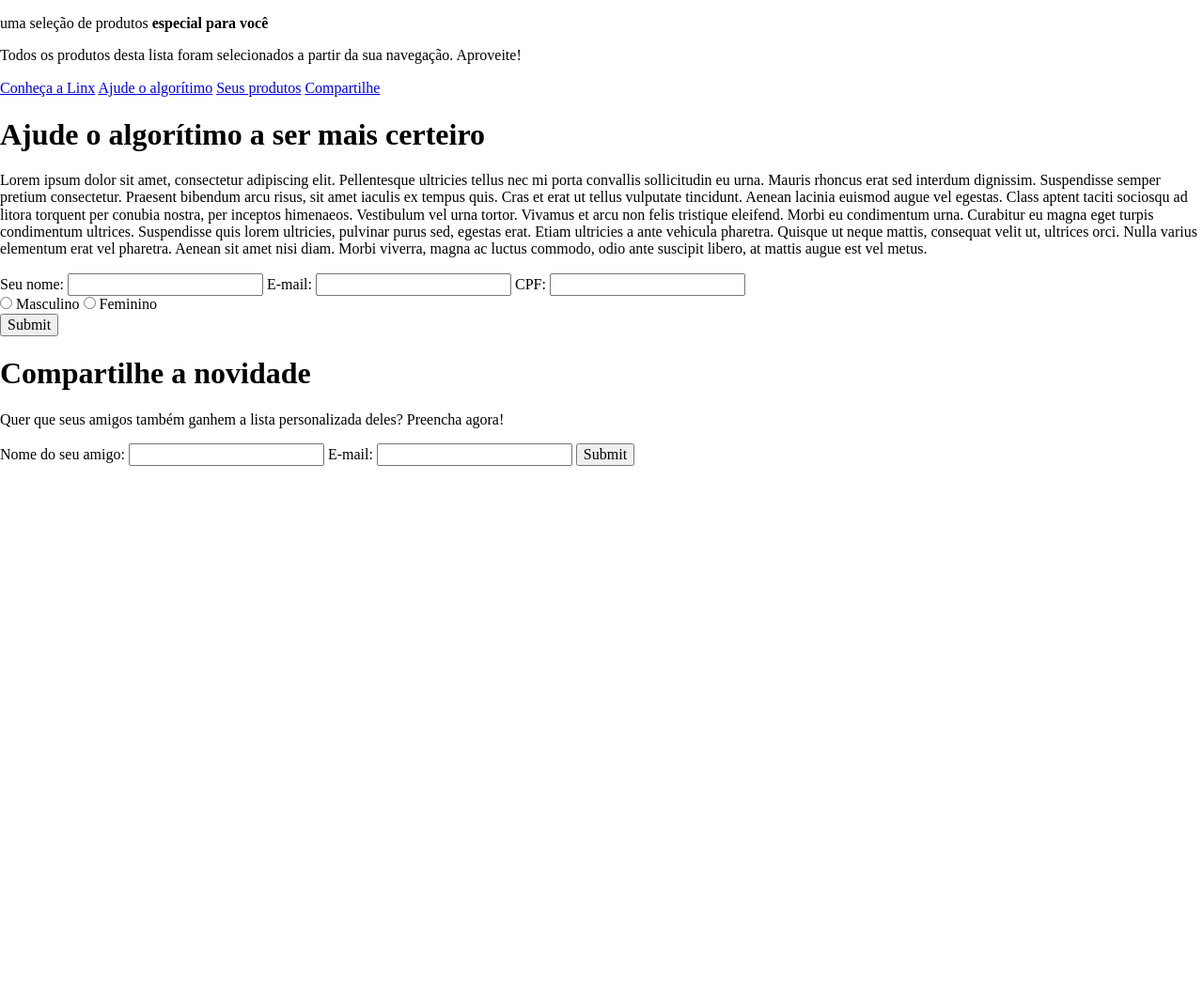
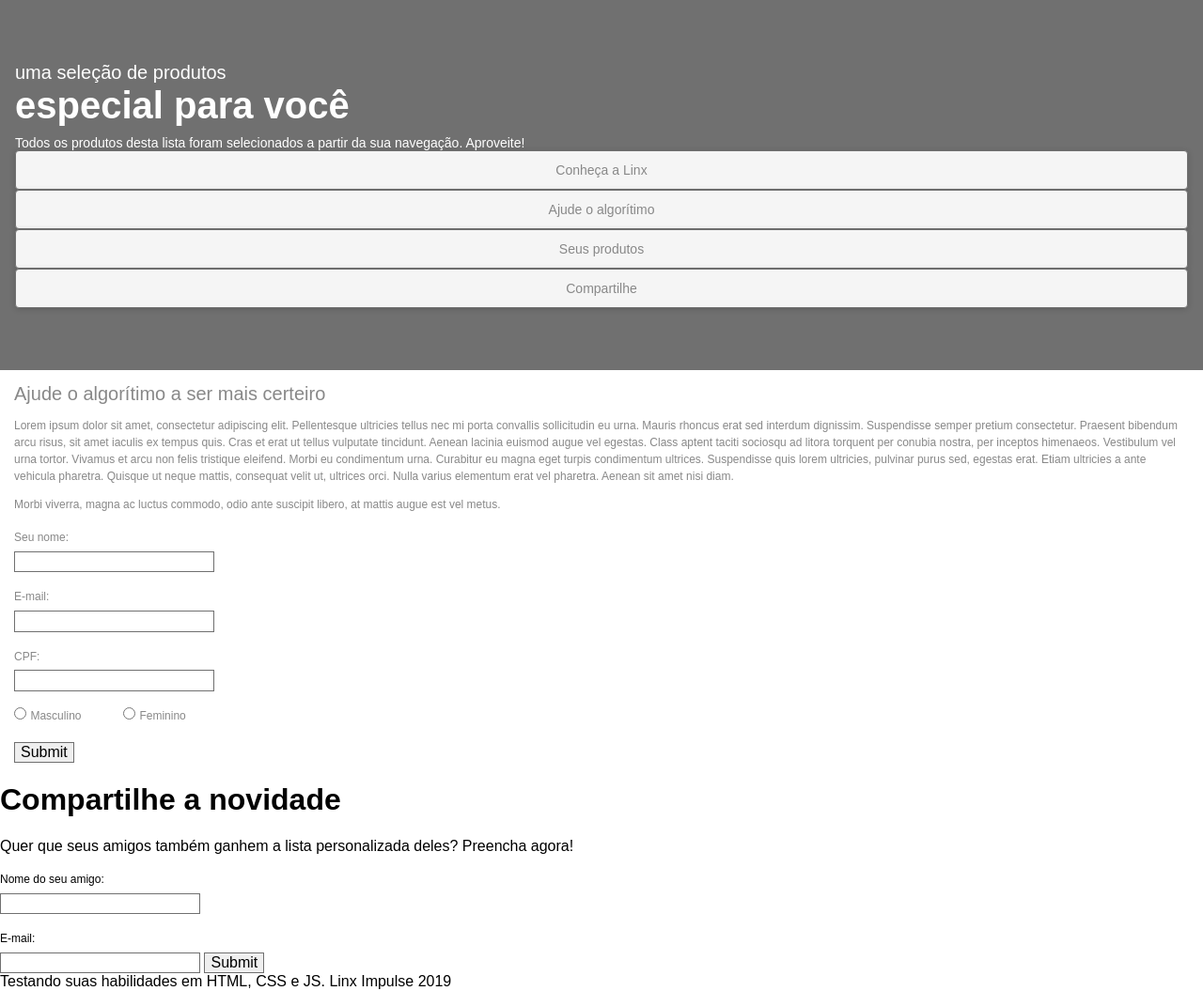
Before and after one commit to vinicius-silva-souza/desafio-frontend-Linx-Impulse, a plain HTML site: page index.html in a window 1280 px wide. Shown: the whole page at 94% size. Before the commit the page ends 800 px from the top, so only its background shows below. Drawn offline with Linux system fonts and the light colour scheme.

Commit message:
Desenvolvendo seções header e ajude o algoritmo

```diff
--- a/index.html
+++ b/index.html
@@ -6,19 +6,26 @@
     <title>Document</title>
     <link rel="stylesheet" href="style/my_flexbox.css">
     <link rel="stylesheet" href="style/normalize.css">
+    <link rel="stylesheet" href="style/style.css">
 </head>
 <body>
-    <main name="principal">
-        <p>uma seleção de produtos <strong>especial para você</strong></p>
-        <p>Todos os produtos desta lista foram selecionados a partir da sua navegação. Aproveite!</p>
-        <a href="#principal">Conheça a Linx</a>
-        <a href="#ajude-algoritmo">Ajude o algorítimo</a>
-        <a href="#produtos">Seus produtos</a>
-        <a href="#compartilhe">Compartilhe</a>
-    </main>
-    <section name="ajude-algoritmo">
+    <header>
+        <div>
+            <p id="hd-text-one">uma seleção de produtos</p>
+            <p id="hd-text-two"><strong>especial para você</strong></p>
+            <p id="hd-text-three">Todos os produtos desta lista foram selecionados a partir da sua navegação. Aproveite!</p>
+        </div>
+        <nav>
+            <a href="#">Conheça a Linx</a>
+            <a href="#ajude-algoritmo">Ajude o algorítimo</a>
+            <a href="#produtos">Seus produtos</a>
+            <a href="#compartilhe">Compartilhe</a>
+        </nav>
+    </header>
+    <section id="ajude-algoritmo" name="ajude-algoritmo">
         <h1>Ajude o algorítimo a ser mais certeiro</h1>
-        <p>Lorem ipsum dolor sit amet, consectetur adipiscing elit. Pellentesque ultricies tellus nec mi porta convallis sollicitudin eu urna. Mauris rhoncus erat sed interdum dignissim. Suspendisse semper pretium consectetur. Praesent bibendum arcu risus, sit amet iaculis ex tempus quis. Cras et erat ut tellus vulputate tincidunt. Aenean lacinia euismod augue vel egestas. Class aptent taciti sociosqu ad litora torquent per conubia nostra, per inceptos himenaeos. Vestibulum vel urna tortor. Vivamus et arcu non felis tristique eleifend. Morbi eu condimentum urna. Curabitur eu magna eget turpis condimentum ultrices. Suspendisse quis lorem ultricies, pulvinar purus sed, egestas erat. Etiam ultricies a ante vehicula pharetra. Quisque ut neque mattis, consequat velit ut, ultrices orci. Nulla varius elementum erat vel pharetra. Aenean sit amet nisi diam. Morbi viverra, magna ac luctus commodo, odio ante suscipit libero, at mattis augue est vel metus.</p>
+        <p>Lorem ipsum dolor sit amet, consectetur adipiscing elit. Pellentesque ultricies tellus nec mi porta convallis sollicitudin eu urna. Mauris rhoncus erat sed interdum dignissim. Suspendisse semper pretium consectetur. Praesent bibendum arcu risus, sit amet iaculis ex tempus quis. Cras et erat ut tellus vulputate tincidunt. Aenean lacinia euismod augue vel egestas. Class aptent taciti sociosqu ad litora torquent per conubia nostra, per inceptos himenaeos. Vestibulum vel urna tortor. Vivamus et arcu non felis tristique eleifend. Morbi eu condimentum urna. Curabitur eu magna eget turpis condimentum ultrices. Suspendisse quis lorem ultricies, pulvinar purus sed, egestas erat. Etiam ultricies a ante vehicula pharetra. Quisque ut neque mattis, consequat velit ut, ultrices orci. Nulla varius elementum erat vel pharetra. Aenean sit amet nisi diam.</p>
+        <p>Morbi viverra, magna ac luctus commodo, odio ante suscipit libero, at mattis augue est vel metus.</p>
         <form action="">
             <label for="">Seu nome:</label>
             <input type="text" required>
@@ -27,10 +34,10 @@
             <label for="">CPF:</label>
             <input type="text" required>
             <div>
-                <input type="radio" name="genero">
-                <label for="">Masculino</label>
-                <input type="radio" name="genero">
-                <label for="">Feminino</label>
+                <input id="frm-gender-mal" type="radio" name="genero">
+                <label for="frm-gender-mal">Masculino</label>
+                <input id="frm-gender-fem" type="radio" name="genero">
+                <label for="frm-gender-fem">Feminino</label>
             </div>
             <input type="submit" name="Enviar">
         </form>
@@ -49,6 +56,11 @@
             <input type="submit" name="Enviar">
         </form>
     </section>
+    <footer>
+        Testando suas habilidades em HTML, CSS e JS.
+        Linx Impulse
+        2019
+    </footer>
 </body>
 </html>
 
--- /dev/null
+++ b/style/style.css
@@ -0,0 +1,35 @@
+body{
+    font-family: Arial, Helvetica, sans-serif;
+}
+
+header{background-color: #707070; padding: 66px 16px;}
+header p {color: white;}
+
+#hd-text-one, #hd-text-two, #hd-text-three {margin: 0;}
+#hd-text-one {font-size: 20px;}
+#hd-text-two {font-size: 40px; font-weight: bold;}
+#hd-text-three {font-size: 14px; margin-top: 9px; line-height: 16px;}
+
+nav a {
+    background-color: whitesmoke;
+    border: 1px solid #707070;
+    border-radius: 4px;
+    box-shadow: 0px 1px 6px #00000029;
+    color: #888888;
+    display: block;
+    font-size: 14px;
+    text-align: center;
+    text-decoration: none;
+    padding: 12px 31px;
+}
+
+#ajude-algoritmo{color: #888888; padding: 0 15px;}
+#ajude-algoritmo h1 {font-size: 20px; font-weight: normal;}
+#ajude-algoritmo p {font-size: 12px; line-height: 18px;}
+
+form label {display: block; font-size: 12px; margin-top: 20px; margin-bottom: 7px;}
+form input {border: 1px solid #707070;}
+form input[type="submit"]{font-size: 16px;}
+
+label[for="frm-gender-mal"] {margin-right: 40px !important;} /* ATENCAO: REVER USO DO IMPORT */
+label[for="frm-gender-mal"], label[for="frm-gender-fem"]{display: inline-block; margin: 20px 0;}
```
Also changed, not shown: style/grid-layout.css (added).
